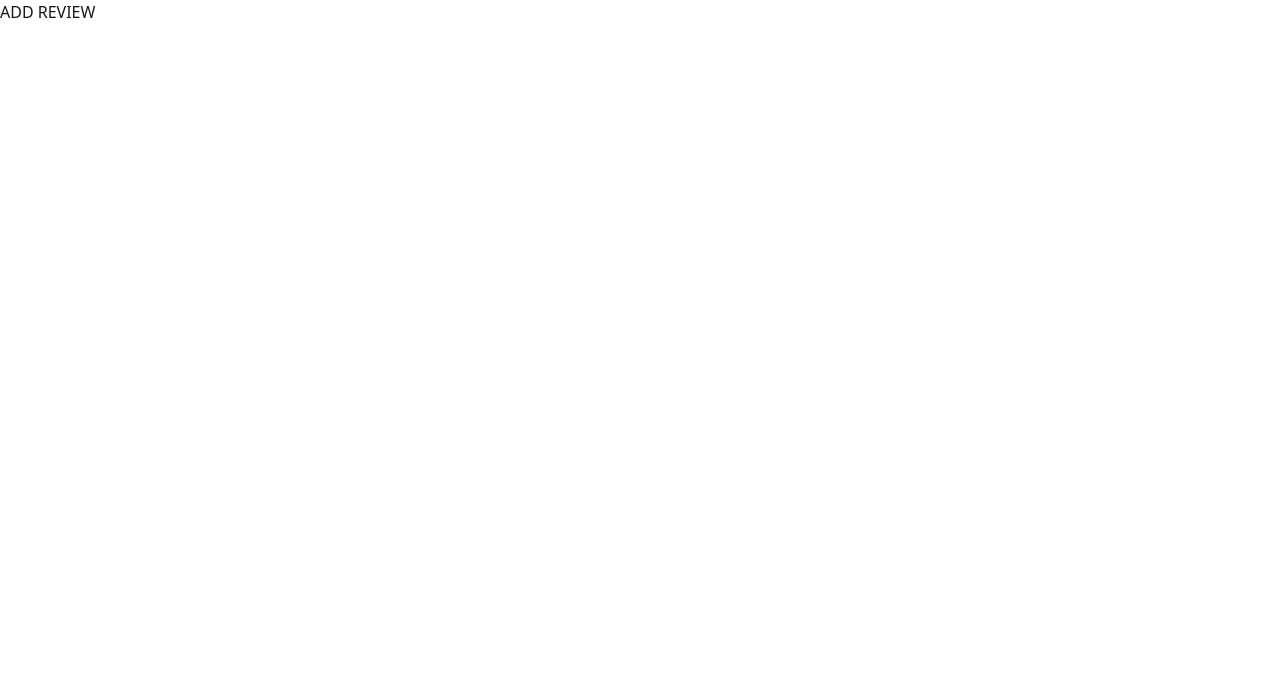
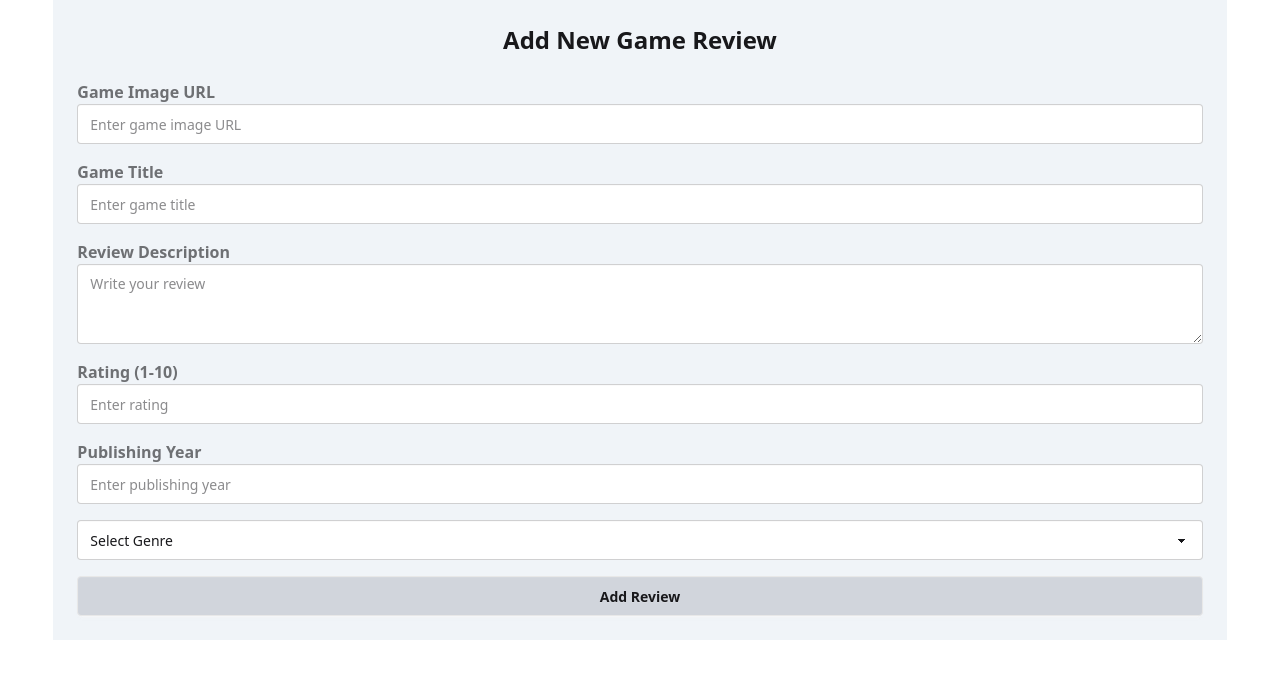
Before and after one commit to laizu01993/gaming-review-client, a React (Vite) app: page /addReview in a window 1280 px wide. Shown: the top 678 px of the page. Built offline with nearby package versions, Linux system fonts and the light colour scheme.

Commit message:
created add review form and get data

```diff
--- a/src/Components/Pages/AddReview.jsx
+++ b/src/Components/Pages/AddReview.jsx
@@ -1,8 +1,107 @@
+const AddReview = () => {
 
-const AddReview = () =>{
-    return(
-        <div>
-            <h2>ADD REVIEW</h2>
+    const handleAddReview = e =>{
+        e.preventDefault();
+
+        const form = e.target;
+
+        const gameImage = form.gameImage.value;
+        const title = form.title.value;
+        const description = form.description.value;
+        const rating = form.rating.value;
+        const year = form.year.value;
+        const genre = form.genre.value;
+
+        const newReview = {gameImage, title, description, rating, year, genre}
+        console.log(newReview);
+
+    }
+    return (
+        <div className="mx-auto w-11/12 p-6 bg-[#f0f4f8] dark:bg-[#1e293b]">
+            <h2 className="text-2xl font-bold text-center mb-6 ">Add New Game Review</h2>
+            <form onSubmit={handleAddReview} className="space-y-4">
+                {/* photo url */}
+                <div className="form-control">
+                    <label className="label">
+                        <span className="label-text font-semibold">Game Image URL</span>
+                    </label>
+                    <input
+                        name="gameImage"
+                        type="text"
+                        placeholder="Enter game image URL"
+                        className="input input-bordered w-full"
+                        required
+                    />
+                </div>
+                {/* title */}
+                <div className="form-control">
+                    <label className="label">
+                        <span className="label-text font-semibold">Game Title</span>
+                    </label>
+                    <input
+                        name="title"
+                        type="text"
+                        placeholder="Enter game title"
+                        className="input input-bordered w-full"
+                        required
+                    />
+                </div>
+                {/* form description */}
+                <div className="form-control">
+                    <label className="label">
+                        <span className="label-text font-semibold">Review Description</span>
+                    </label>
+                    <textarea
+                        name="description"
+                        placeholder="Write your review"
+                        className="textarea textarea-bordered w-full"
+                        required
+                    ></textarea>
+                </div>
+                {/* form rating */}
+                <div className="form-control">
+                    <label className="label">
+                        <span className="label-text font-semibold">Rating (1-10)</span>
+                    </label>
+                    <input
+                        name="rating"
+                        type="number"
+                        placeholder="Enter rating"
+                        className="input input-bordered w-full"
+                        min="1"
+                        max="10"
+                        required
+                    />
+                </div>
+               {/* form publishing year */}
+                <div className="form-control">
+                    <label className="label">
+                        <span className="label-text font-semibold">Publishing Year</span>
+                    </label>
+                    <input
+                        name="year"
+                        type="number"
+                        placeholder="Enter publishing year"
+                        className="input input-bordered w-full"
+                        required
+                    />
+                </div>
+
+                {/* form genre row */}
+                <select name="genre" className="select w-full" required>
+                    <option value="">Select Genre</option>
+                    <option value="Action">Action</option>
+                    <option value="Adventure">Adventure</option>
+                    <option value="RPG">RPG</option>
+                    <option value="Sports">Sports</option>
+                </select>
+                {/* user's email and name */}
+                {/* <input value={user?.email} readOnly className="input w-full bg-gray-100" /> */}
+                {/* <input value={user?.displayName} readOnly className="input w-full bg-gray-100" /> */}
+
+                {/* button */}
+                <input type="submit" value="Add Review" className="btn btn-block bg-gray-300" />
+            </form>
         </div>
     );
 };
```
